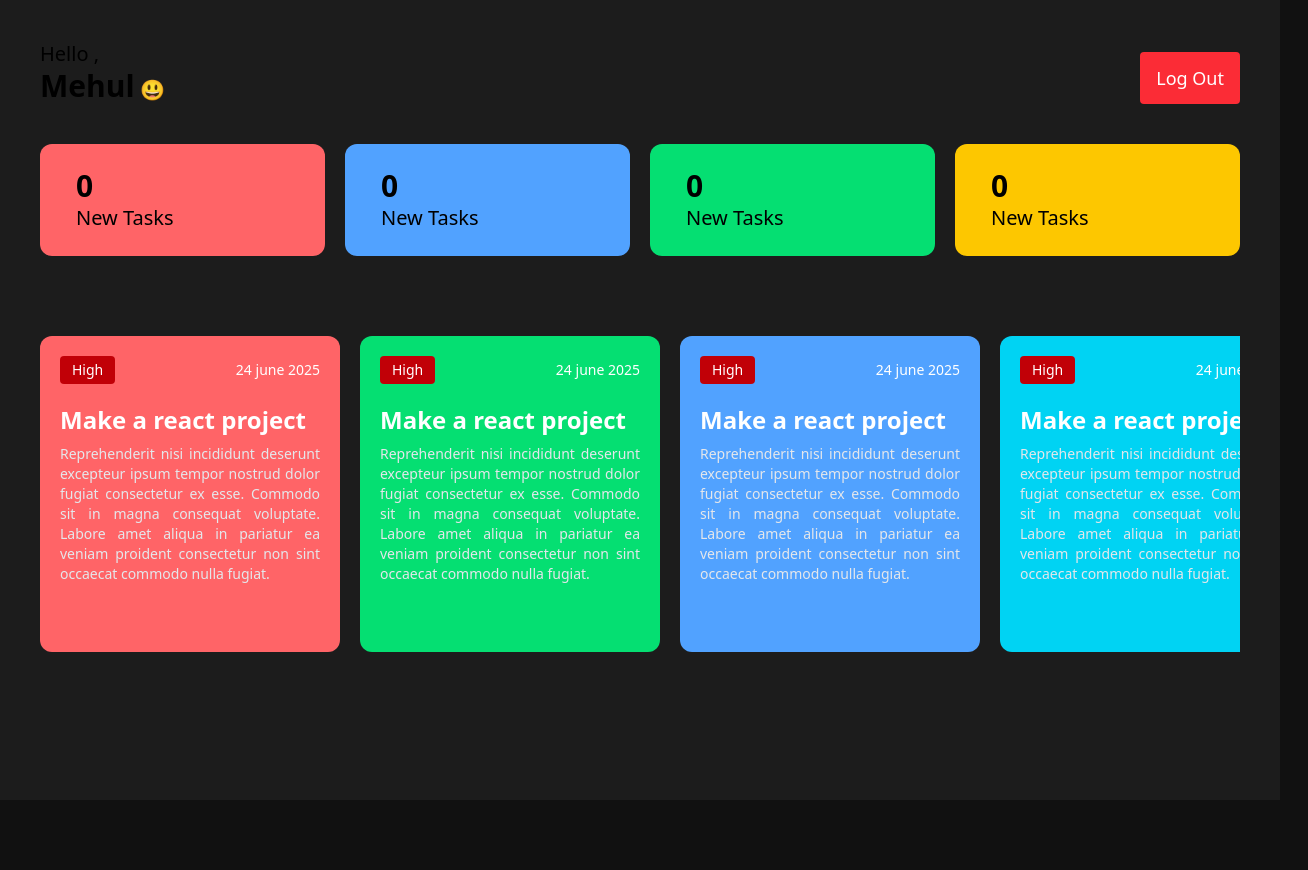
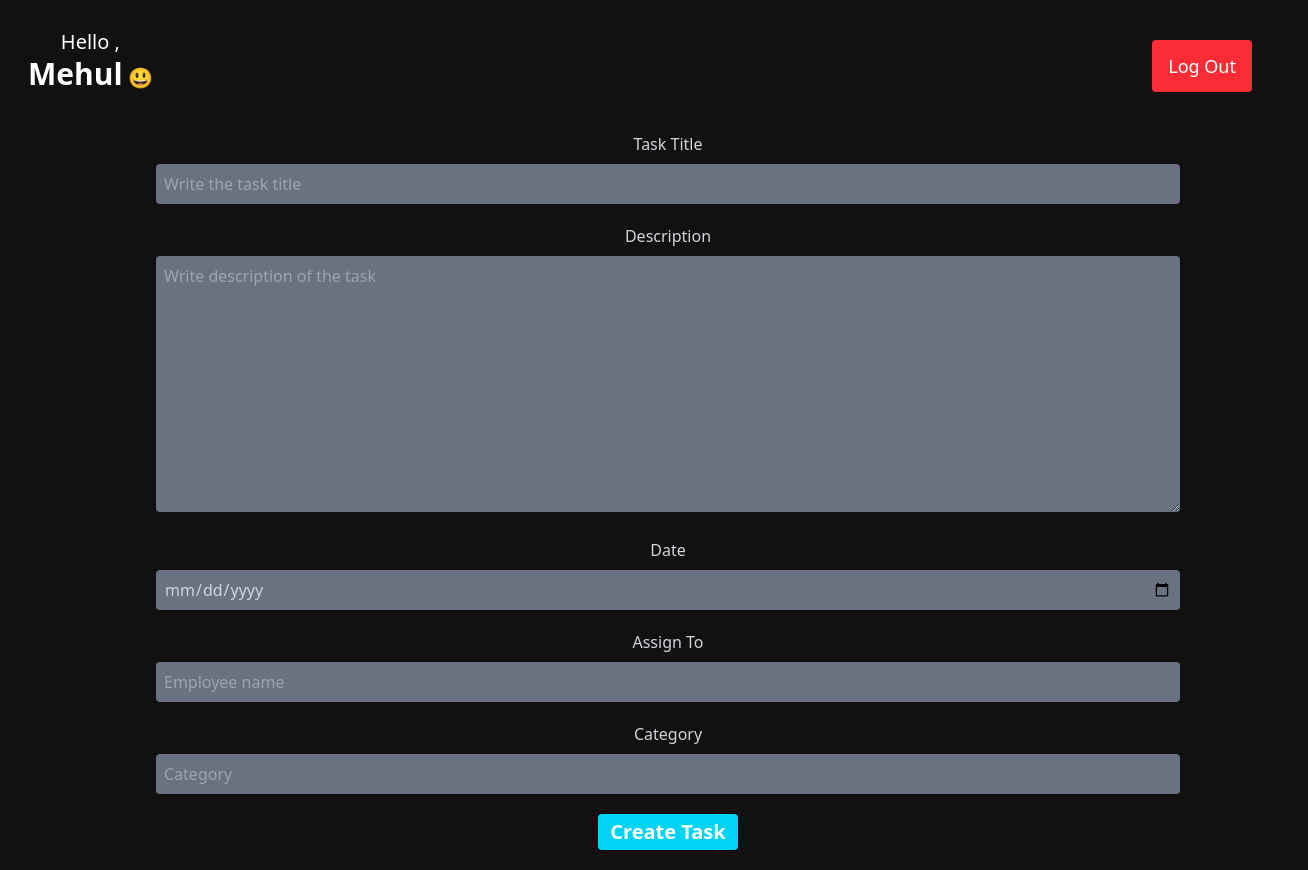
Before and after one commit to Mehulposh/Employee-Management-System, a React (Vite) app: page / in a window 1280 px wide. Shown: the whole page, 1308 px wide, since content can reach past the window. Before the commit the page ends 800 px from the top, so only its background shows below. Built offline with nearby package versions, Linux system fonts and the light colour scheme.

Commit message:
added form gor creating new task

```diff
--- a/src/App.jsx
+++ b/src/App.jsx
@@ -1,6 +1,7 @@
 import { useState } from 'react'
 import Login from './components/Auth/Login';
 import EmployeeDashboard from './components/Dashboard/EmployeeDashboard';
+import AdminDashboard from './components/Dashboard/AdminDashboard';
 
 // import './App.css'
 
@@ -10,7 +11,8 @@ function App() {
   return (
     <>
       {/* <Login/> */}
-      <EmployeeDashboard/>
+      {/* <EmployeeDashboard/> */}
+      <AdminDashboard />
     </>
   )
 }
--- a/src/components/Dashboard/AdminDashboard.jsx
+++ b/src/components/Dashboard/AdminDashboard.jsx
@@ -0,0 +1,14 @@
+import React from 'react'
+import Header from '../HelperComponents/Header'
+import CreateTask from '../HelperComponents/CreateTask'
+
+const AdminDashboard = () => {
+  return (
+    <div className='h-screen w-screen p-7 text-center'>
+        <Header />
+        <CreateTask />
+    </div>
+  )
+}
+
+export default AdminDashboard
--- /dev/null
+++ b/src/components/HelperComponents/CreateTask.jsx
@@ -0,0 +1,36 @@
+import React from 'react'
+
+const CreateTask = () => {
+  return (
+    <div className='w-screen'>
+        <div className='text-gray-300  mt-10 '>
+            <form className=' w-full flex flex-col gap-5 items-center justify-center'>
+                <div className='w-full text-center'>
+                    <h3 className='mb-2'>Task Title</h3>
+                    <input type='text' className='p-2 w-[80%] bg-gray-500 rounded' placeholder='Write the task title'/>
+                </div>
+                <div className='w-full text-center'>
+                    <h3 className='mb-2'>Description</h3>
+                    <textarea rows={10} cols={30} className='w-[80%] p-2 bg-gray-500 rounded' placeholder='Write description of the task'></textarea>
+                </div>
+                <div className='w-full text-center'>
+                    <h3 className='mb-2'>Date</h3>
+                    <input type='date' className='w-[80%] bg-gray-500 p-2 rounded'/>
+                </div>
+                <div className='w-full text-center'>
+                    <h3 className='mb-2'>Assign To</h3>
+                    <input type='text' placeholder='Employee name' className='w-[80%] rounded p-2 bg-gray-500 '/>
+                </div>
+                <div className='w-full text-center'>
+                    <h3 className='mb-2'>Category</h3>
+                    <input type='text' placeholder='Category' className='w-[80%] p-2 rounded bg-gray-500 '/>
+                </div>
+
+                <button className='bg-cyan-400 text-white font-semibold px-3 py-1 text-xl rounded mb-5'>Create Task</button>
+            </form>
+        </div>
+    </div>
+  )
+}
+
+export default CreateTask
--- a/src/components/HelperComponents/Header.jsx
+++ b/src/components/HelperComponents/Header.jsx
@@ -3,7 +3,7 @@ import React from 'react'
 const Header = () => {
   return (
     <div className='flex items-end justify-between'>
-        <h1 className='text-xl font-medium'>Hello , <br/> <span className='text-3xl font-semibold'>Mehul</span> 😃 </h1>
+        <h1 className='text-xl text-white font-medium'>Hello , <br/> <span className='text-3xl font-semibold'>Mehul</span> 😃 </h1>
         <button
             className='bg-red-500 text-lg font-medium text-white px-4 py-3 rounded cursor-pointer'> Log Out</button>
     </div>
```
